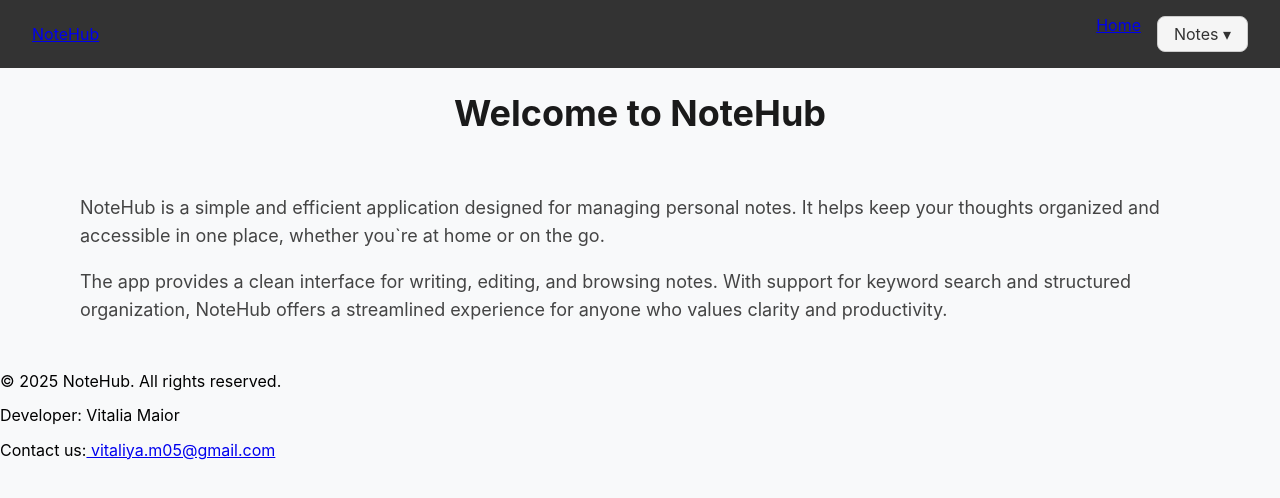
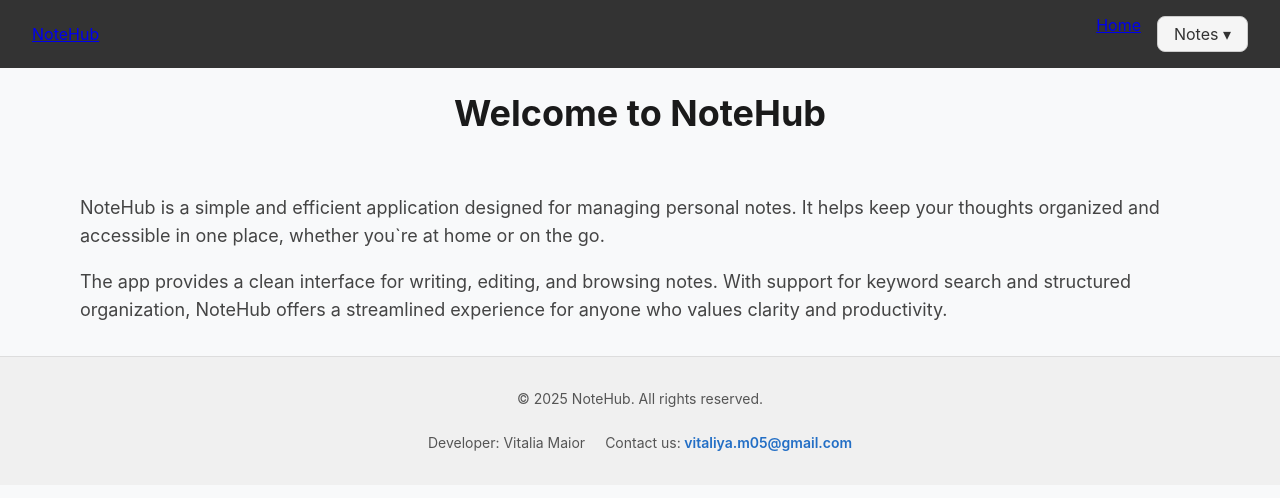
Before and after one commit to vitalia-m/07-routing-nextjs, a Next.js app: page / in a window 1280 px wide. Shown: the top 498 px of the page. Built offline with nearby package versions, Linux system fonts and the light colour scheme.

Commit message:
Stylized

```diff
--- a/app/globals.css
+++ b/app/globals.css
@@ -10,3 +10,48 @@ body {
   margin: 0;
   background-color: #f8f9fa;
 }
+.loading {
+  text-align: center;
+  font-size: 18px;
+  color: #6c757d;
+  padding: 20px;
+}
+
+.button {
+  padding: 10px 20px;
+  font-size: 16px;
+  background-color: #0d6efd;
+  color: #fff;
+  border: none;
+  border-radius: 6px;
+  cursor: pointer;
+  transition:
+    background-color 0.2s ease,
+    transform 0.1s ease;
+  width: 180px;
+  box-shadow: 0 2px 6px rgba(0, 0, 0, 0.1);
+}
+
+.button:hover {
+  background-color: #0b5ed7;
+  transform: translateY(-1px);
+}
+
+.button:active {
+  background-color: #0a58ca;
+  transform: translateY(0);
+}
+
+.error {
+  display: flex;
+  flex-direction: column;
+  justify-content: center;
+  align-items: center;
+  padding: 24px;
+  background-color: #ffe0e0;
+  color: #a10000;
+  border-radius: 6px;
+  text-align: center;
+  max-width: 400px;
+  margin: 20px auto;
+}
--- a/components/Footer/Footer.module.css
+++ b/components/Footer/Footer.module.css
@@ -0,0 +1,26 @@
+/* components/Footer.module.css */
+
+.footer {
+  padding: 20px;
+  background-color: #f0f0f0;
+  text-align: center;
+  font-size: 14px;
+  color: #555;
+  border-top: 1px solid #ddd;
+}
+
+.wrap {
+  display: flex;
+  justify-content: center;
+  gap: 20px;
+}
+
+.footer a {
+  color: #226ec5;
+  font-weight: 600;
+  text-decoration: none;
+}
+
+.footer a:hover {
+  text-decoration: underline;
+}
--- a/components/NoteList/NoteList.module.css
+++ b/components/NoteList/NoteList.module.css
@@ -80,7 +80,7 @@
   padding: 6px 12px;
   font-size: 14px;
   color: #fff;
-  background-color: #0d6efd;
+  background-color: #0d6efd; /* синій колір */
   border: none;
   border-radius: 4px;
   cursor: pointer;
```
